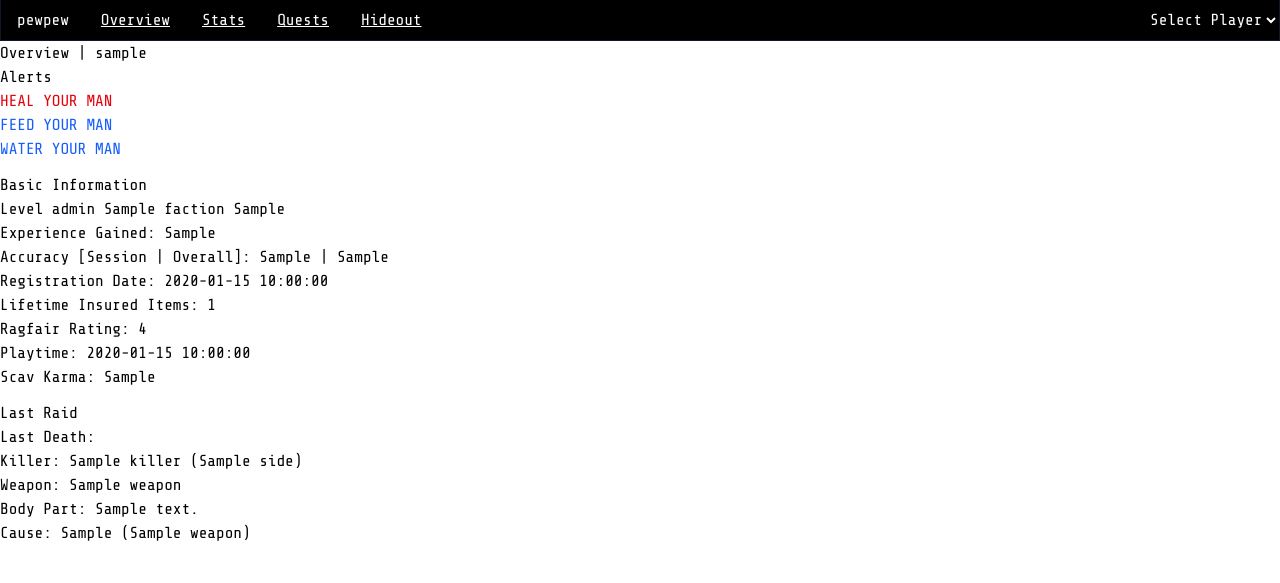
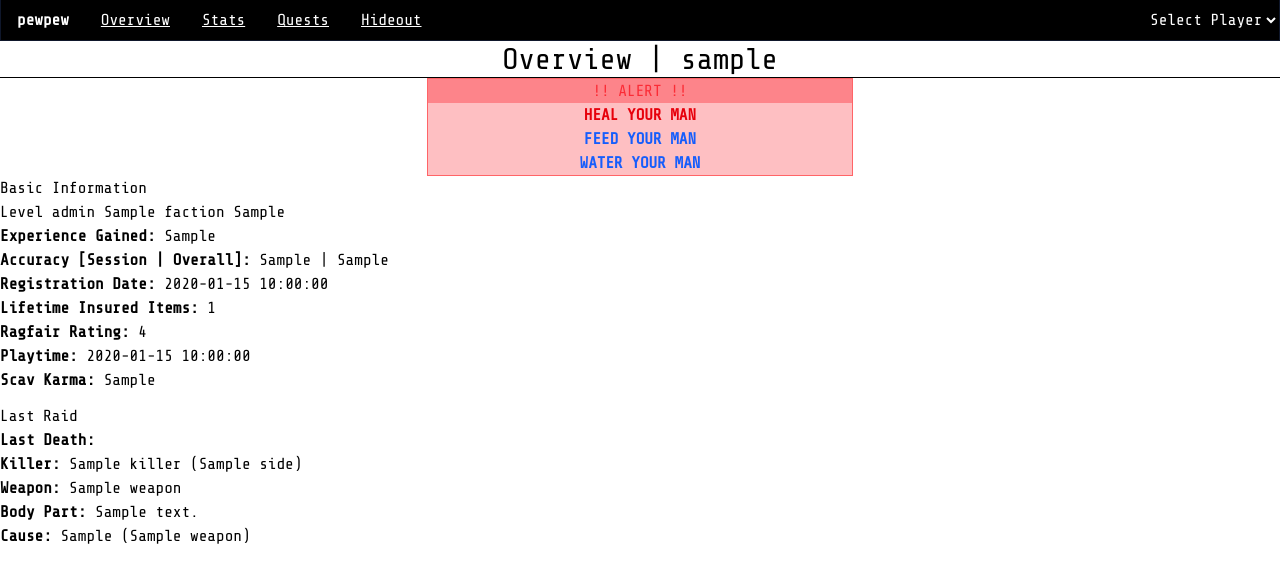
Before and after one commit to cmillsdev/fika-profile-tracker, a Flask app: template templates/overview.html in a window 1280 px wide. Shown: the top 583 px of the page. Run offline with Flask 3, Linux system fonts and the light colour scheme; the template is opened without the code that fills it: most values are stand-ins (such as "Sample title", 1, 10 or a date in 2020).

Commit message:
overview changes

```diff
--- a/static/style.css
+++ b/static/style.css
@@ -1,5 +1,3 @@
 * {
     font-family: "Share Tech Mono", serif;
-    font-weight: 400;
-    font-style: normal;
 }
--- a/templates/base.html
+++ b/templates/base.html
@@ -1,5 +1,5 @@
 <!DOCTYPE html>
-<html lang="en" data-bs-theme="dark">
+<html lang="en">
 <head>
     <meta charset="UTF-8">
     <meta name="viewport" content="width=device-width, initial-scale=1.0">
@@ -40,7 +40,7 @@
             </div>
         </div>
     </nav>
-    <div class="container">
+    <div>
         {% block content %}{% endblock %}
     </div>
     <!-- <script src="https://cdn.jsdelivr.net/npm/bootstrap@5.3.0/dist/js/bootstrap.bundle.min.js"></script> -->
--- a/templates/overview.html
+++ b/templates/overview.html
@@ -3,12 +3,14 @@
 {% block title %}Overview - {{ overview.basic.nickname }}{% endblock %}
 
 {% block content %}
-    <h1>Overview | {{ overview.basic.nickname }}</h1>
-    <div class="card mb-3">
-        <div class="card-header">
-            <h2>Alerts</h2>
-        </div>
-        <div class="card-body">
+    <h1 class="border-b-1 text-center text-3xl">Overview | {{ overview.basic.nickname }}</h1>
+    {% if alerts.task_items or not alerts.health or not alerts.energy or not alerts.hydrations %}
+        <div class="flex">
+            <div class="w-1/3"></div>
+        <div class="w-1/3 border text-center text-red-500 border-red-400 bg-red-500/30">
+            <div class="bg-red-500/40 text-center">
+                <h2>!! ALERT !!</h2>
+            </div>
             {% if alerts.task_items %}
                 <h4>TASK ITEMS IN INVENTORY</h4>
                 {% for item in alerts.task_items %}
@@ -26,10 +28,10 @@
             {% if not alerts.hydration %}
                 <h4><b class="text-blue-600">WATER YOUR MAN</b></h4>
             {% endif %}
+        {% endif %}
         </div>
-
-    </div>
-
+        <div class="w-1/3"></div>
+        </div>
     <!-- Basic Information Section -->
     <div class="card mb-3">
         <div class="card-header">
--- a/templates/quests.html
+++ b/templates/quests.html
@@ -3,7 +3,7 @@
 {% block title %}Quests - {{ player_id }}{% endblock %}
 
 {% block content %}
-    <h1 align="center">QUESTS</h1>
+    <h1 class="border-b-1 text-center text-3xl">QUESTS</h1>
     <table id="quests" class="display mt-2 w-full border">
         <thead>
             <tr>
```
Also changed, not shown: 1 other file.
